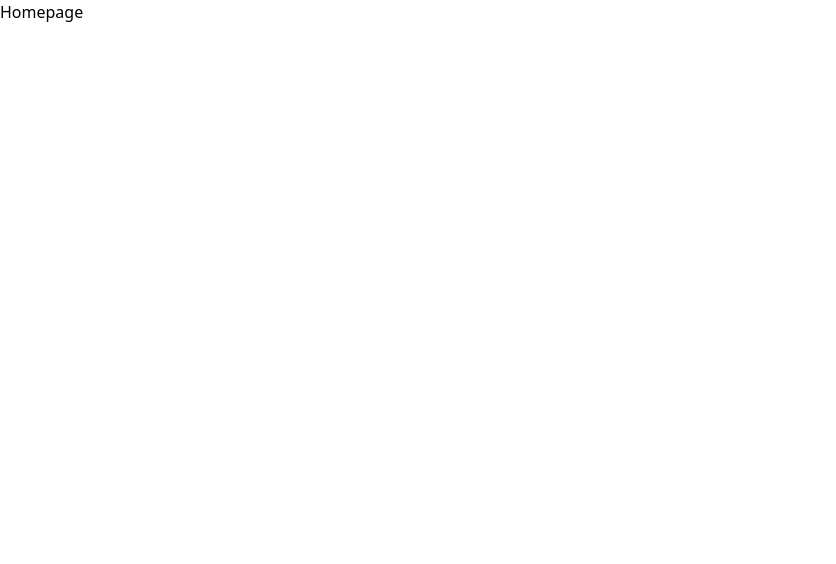
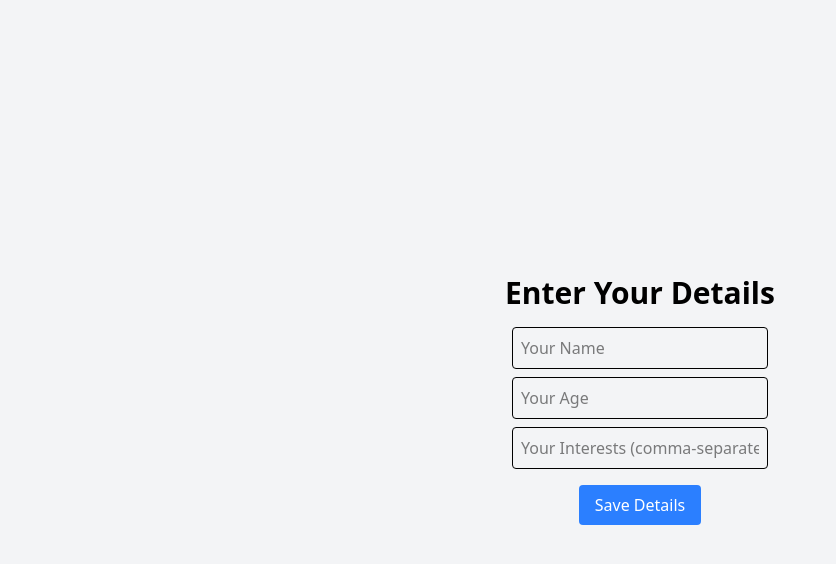
Before and after one commit to AlexanderPotiagalov/JourneyHacks2025, a React (Vite) app: page / in a window 1280 px wide. Shown: the top 564 px of the page, without its empty margins (0-836 px from the left). Built offline with nearby package versions, Linux system fonts and the light colour scheme.

Commit message:
Created the start page where user inputs their info

```diff
--- a/src/App.jsx
+++ b/src/App.jsx
@@ -1,7 +1,5 @@
 import {
   Route,
-  CreateBrowserRouter,
-  CreateRoutesFromElements,
   RouterProvider,
   createBrowserRouter,
   createRoutesFromElements,
--- a/src/pages/Homepage.jsx
+++ b/src/pages/Homepage.jsx
@@ -1,5 +1,77 @@
-const Homepage = () => {
-  return <div>Homepage</div>;
-};
+import { useState, useEffect } from "react";
 
-export default Homepage;
+export default function Homepage() {
+  // State for user inputs
+  const [name, setName] = useState("");
+  const [age, setAge] = useState("");
+  const [interests, setInterests] = useState("");
+  const [message, setMessage] = useState(""); // State for success message
+
+  // Load data from Local Storage on component mount
+  useEffect(() => {
+    const storedUser = JSON.parse(localStorage.getItem("user"));
+    if (storedUser) {
+      setName(storedUser.name);
+      setAge(storedUser.age);
+      setInterests(storedUser.interests.join(", "));
+    }
+  }, []);
+
+  // Save data to Local Storage & Clear Fields
+  const handleSave = () => {
+    const userData = {
+      name,
+      age,
+      interests: interests.split(",").map((item) => item.trim()), // Convert to array
+    };
+
+    // Store user data
+    localStorage.setItem("user", JSON.stringify(userData));
+
+    // Show success message
+    setMessage("✅ Your details have been saved!");
+
+    // Clear input fields
+    setName("");
+    setAge("");
+    setInterests("");
+
+    // Remove message after 3 seconds
+    setTimeout(() => setMessage(""), 3000);
+  };
+
+  return (
+    <div className="flex flex-col items-center justify-center min-h-screen bg-gray-100 p-4">
+      <h1 className="text-3xl font-bold mb-4">Enter Your Details</h1>
+      {message && <p className="text-green-600 mb-2">{message}</p>}{" "}
+      {/* Success message */}
+      <input
+        type="text"
+        placeholder="Your Name"
+        value={name}
+        onChange={(e) => setName(e.target.value)}
+        className="mb-2 p-2 border rounded w-64"
+      />
+      <input
+        type="number"
+        placeholder="Your Age"
+        value={age}
+        onChange={(e) => setAge(e.target.value)}
+        className="mb-2 p-2 border rounded w-64"
+      />
+      <input
+        type="text"
+        placeholder="Your Interests (comma-separated)"
+        value={interests}
+        onChange={(e) => setInterests(e.target.value)}
+        className="mb-4 p-2 border rounded w-64"
+      />
+      <button
+        onClick={handleSave}
+        className="bg-blue-500 text-white px-4 py-2 rounded"
+      >
+        Save Details
+      </button>
+    </div>
+  );
+}
```
Also changed, not shown: 1 other file (tests, documents, lock files or other folders).
